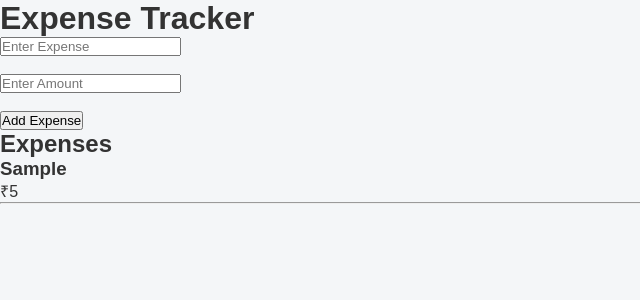
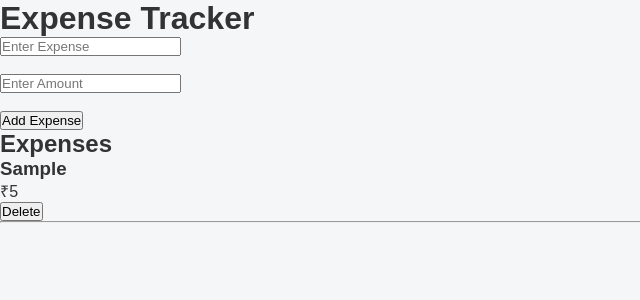
Before and after one commit to varad1922/ai-expense-tracker, a React (Vite) app in the folder client/: page / in a window 1280 px wide. Both pictures are taken after typing "Sample", "5" into the empty fields and a click on the button "Add Expense". Shown: the top 300 px of the page, without its empty margins (0-640 px from the left). Built offline with nearby package versions, Linux system fonts and the light colour scheme.

Commit message:
Implement delete expense functionality

```diff
--- a/client/src/App.jsx
+++ b/client/src/App.jsx
@@ -15,6 +15,7 @@ function handleAddExpense() {
     alert("Please enter both title and amount.");
     return;
   }
+
 
   if (Number(amount) <= 0) {
     alert("Amount must be greater than 0.");
@@ -37,6 +38,12 @@ function handleAddExpense() {
 
 }
 
+function handleDeleteExpense(id){
+  setExpenses(
+    expenses.filter((expense)=>expense.id !== id)
+  );
+}
+
   return (
     <div>
 
@@ -50,7 +57,10 @@ function handleAddExpense() {
         handleAddExpense={handleAddExpense}
       />
 
-      <ExpenseList expenses={expenses} />
+      <ExpenseList
+        expenses={expenses}
+        onDelete={handleDeleteExpense}
+      />
 
     </div>
   );
--- a/client/src/components/ExpenseCard.jsx
+++ b/client/src/components/ExpenseCard.jsx
@@ -1,10 +1,14 @@
-function ExpenseCard({ expense }){
+function ExpenseCard({ expense, onDelete }){
     return(
         <div>
             <h3>{expense.title}</h3>
 
             <p>₹{expense.amount}</p>
 
+            <button onClick={() => onDelete(expense.id)}>
+                Delete
+            </button>
+
             <hr />
         </div>
     );
--- a/client/src/components/ExpenseList.jsx
+++ b/client/src/components/ExpenseList.jsx
@@ -1,6 +1,6 @@
 import ExpenseCard from "./ExpenseCard";
 
-function ExpenseList({ expenses }) {
+function ExpenseList({ expenses, onDelete }) {
   return (
     <div>
       <h2>Expenses</h2>
@@ -9,6 +9,7 @@ function ExpenseList({ expenses }) {
         <ExpenseCard
           key={expense.id}
           expense={expense}
+          onDelete={onDelete}
         />
       ))}
     </div>
```
